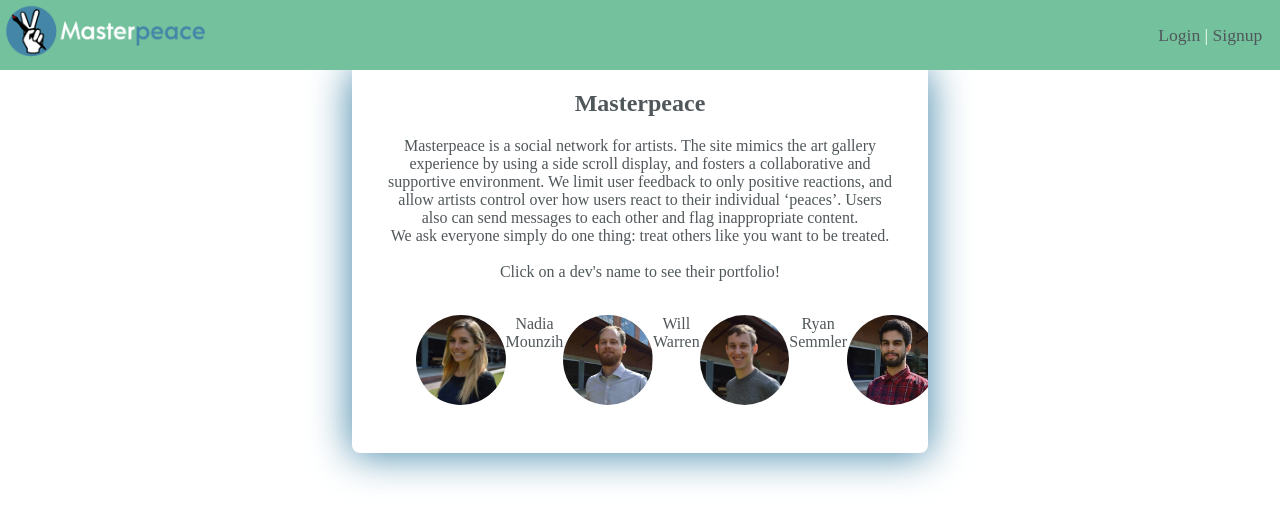
After one commit to willwile4/masterpeace, a Django app: template mp_app/templates/mp_app/about.html in a window 1280 px wide. The commit adds this page. Shown: the top 524 px of the page. Run offline with Django 3.2, Linux system fonts and the light colour scheme; the template is opened without the code that fills it, so the values that code supplies are empty; some libraries are stand-ins or nearby versions.

Commit message:
added about page

```diff
--- a/masterpeace/static/css/base.css
+++ b/masterpeace/static/css/base.css
@@ -6,6 +6,37 @@ body{
   width: 100%;
   height: 100%;
   color: #50575A;
+}
+
+.dev{
+  padding: 1em;
+  margin-left: 1em;
+  margin-right: 1em;
+  display: flex;
+  justify-content: space-around;
+}
+
+.dev_pic{
+  width: 20%;
+  height: 20%;
+  border-radius: 100px;
+}
+
+.about{
+  width: 40%;
+  margin: 0 auto;
+  padding: 0em 2em 2em 2em;
+  display: flex;
+  flex-direction: column;
+  justify-content: center;
+  align-items: center;
+  text-align: center;
+  border-radius: 0em 0em .5em .5em;
+  -webkit-box-shadow: 0px 1px 40px 1px rgba(67,134,168,1);
+  -moz-box-shadow: 0px 1px 40px 1px rgba(67,134,168,1);
+  box-shadow: 0px 1px 40px 1px rgba(67,134,168,1);
+  overflow: auto;
+  white-space: normal;
 }
 
 ul{
@@ -99,6 +130,7 @@ a, a:visited{
   margin: 0 auto;
   margin-top: 1em;
   padding-bottom: 2em;
+  padding-top: 2em;
   display: flex;
   flex-direction: column;
   justify-content: center;
--- /dev/null
+++ b/mp_app/templates/mp_app/about.html
@@ -0,0 +1,29 @@
+{% extends 'mp_app/base.html' %}
+
+{% load staticfiles %}
+
+{% block extra_head_content %}
+<link rel='stylesheet' type="text/css" href="{% static 'css/profile.css' %}"/>
+
+{% endblock %}
+{% block content %}
+{% include 'mp_app/menubar.html' %}
+
+<div class='about'>
+  <h2>Masterpeace</h2>
+  Masterpeace is a social network for artists.
+  The site mimics the art gallery experience by using a side scroll display, and fosters a collaborative and supportive environment.
+  We limit user feedback to only positive reactions, and allow artists control over how users react to their individual ‘peaces’.
+  Users also can send messages to each other and flag inappropriate content.</br>
+  We ask everyone simply do one thing: treat others like you want to be treated.</br></br>
+  Click on a dev's name to see their portfolio!
+  </br></br>
+  <div class='dev'>
+    <img class='dev_pic' src='{% static "base_images/nadz.jpg" %}'><a href='https://nmounzih.github.io'>Nadia Mounzih</a>
+    <img class='dev_pic'src='{% static "base_images/will.jpg" %}'><a href='https://willwile4.github.io'>Will Warren</a>
+    <img class='dev_pic'src='{% static "base_images/ryan.jpg" %}'><a href='https://github.com/ryan-semmler'>Ryan Semmler</a>
+    <img class='dev_pic' src='{% static "base_images/meh.jpg" %}'><a href='https://phist210.github.io'>Josh Friese</a>
+  </div>
+</div>
+
+{% endblock %}
--- a/mp_app/templates/mp_app/index.html
+++ b/mp_app/templates/mp_app/index.html
@@ -152,7 +152,7 @@
 </div>
 {% endif %}
 <div class='footer'>
-  Masterpeace © 2017 | <a href='/privacy'>Privacy Policy</a> | Find us on <a href='https://github.com/willwile4/masterpeace'>GitHub!</a>
+  Masterpeace © 2017 | <a href='/privacy'>Privacy Policy</a> | <a id='about' href='/about'>About Us</a> | Find us on <a href='https://github.com/willwile4/masterpeace'>GitHub!</a>
 </div>
 {% endblock %}
 
--- a/mp_app/templates/mp_app/privacypolicy.html
+++ b/mp_app/templates/mp_app/privacypolicy.html
@@ -10,4 +10,4 @@ xoxo
 <h4>- Masterpeace Team</h4>
 </div>
 
-{% endblock%}
+{% endblock %}
--- a/mp_app/urls.py
+++ b/mp_app/urls.py
@@ -19,4 +19,5 @@ urlpatterns = [
         views.filter_image_tags, name='filter_image_tags'),
     url(r'^blob_test', views.blob_test, name='blob_test'),
     url(r'^create_image', views.create_image, name='create_image'),
+    url(r'^about', views.about, name='about'),
 ]
--- a/mp_app/views.py
+++ b/mp_app/views.py
@@ -73,6 +73,8 @@ def profile(request, user_id):
         user = User.objects.get(id=user_id)
         return render(request, 'mp_app/create_profile.html', {'user': user})
 
+def about(request):
+    return render(request, 'mp_app/about.html')
 
 def edit_profile(request):
     user = request.user
```
Also changed, not shown: masterpeace/static/base_images/meh.jpg (added), masterpeace/static/base_images/nadz.jpg (added), masterpeace/static/base_images/ryan.jpg (added), masterpeace/static/base_images/will.jpg (added).
